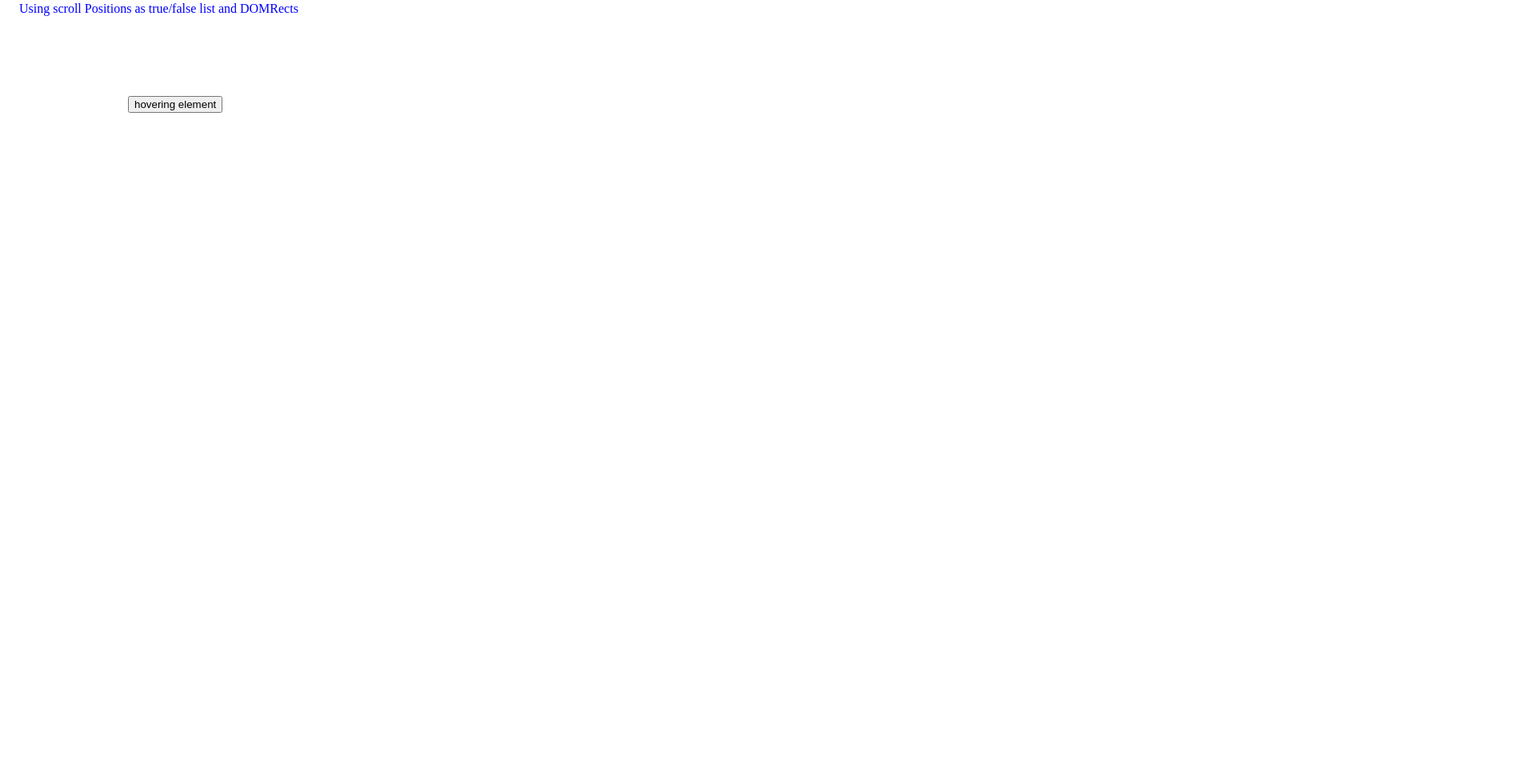
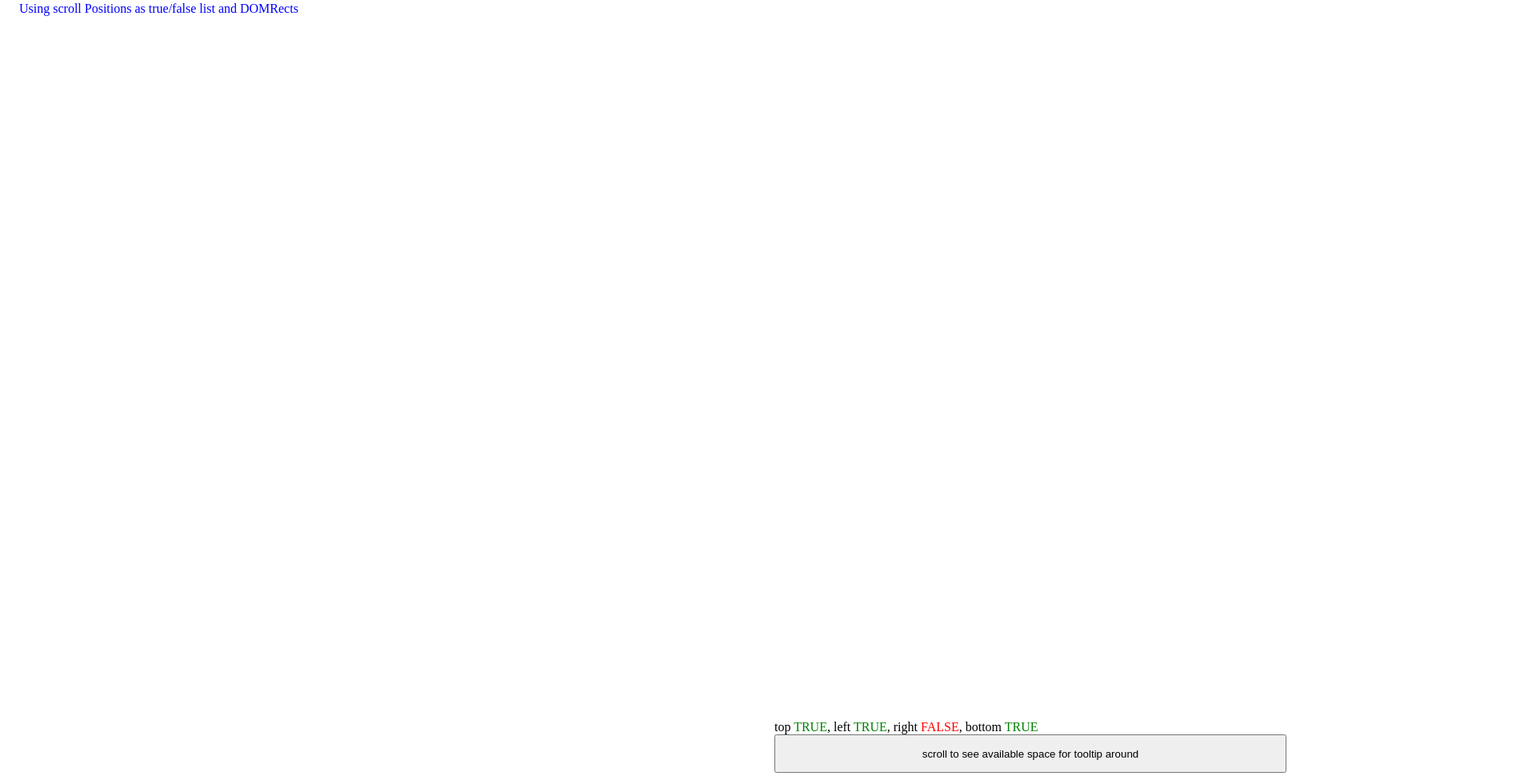
Before and after one commit to mbanem/tooltip-app, a SvelteKit app: page /around in a window 1280 px wide. Shown: the part 40-1020 px from the top of the page at 80% size, 1920 px wide, since content can reach past the window. Built offline with nearby package versions, Linux system fonts and the light colour scheme.

Commit message:
the around page is fixed

```diff
--- a/src/lib/components/Tooltip.svelte
+++ b/src/lib/components/Tooltip.svelte
@@ -70,7 +70,7 @@
     tooltipPanel?: Snippet<[...any[]]> | null;
     panelArgs?: TPanelArgs; // arguments to forward
     children?: Snippet;
-    preferredPos?: string;
+    preferredPosition?: string;
     toolbarHeight?: number;
     top?: string;
     left?: string;
@@ -85,7 +85,7 @@
     tooltipPanel,
     panelArgs, // arguments to forward
     children,
-    preferredPos = 'top,left,right,bottom',
+    preferredPosition = 'top,left,right,bottom',
     toolbarHeight = 0,
     top = '0',
     left = '0',
@@ -95,7 +95,7 @@
   console.log('panelArgs', panelArgs);
   // console.log('captionCSS', captionCSS);
   // Need to define variables as the setTooltipPos function adjusted them
-  // to position properly based on preferredPos settings and available
+  // to position properly based on preferredPosition settings and available
   // space around the hovering elements
   let translateX = $state<string>('');
   let translateY = $state<string>('');
--- a/src/routes/around/+page.svelte
+++ b/src/routes/around/+page.svelte
@@ -1,5 +1,13 @@
 <script lang="ts">
   import { onMount } from 'svelte';
+  // import { scrollToPosition } from '$lib/utils/helpers';
+  import { afterNavigate } from '$app/navigation';
+
+  const scrollToPosition = (top: number, left: number) => {
+    afterNavigate(() => {
+      window.scroll({ top, left, behavior: 'smooth' });
+    });
+  };
   type Positions = {
     top: boolean;
     left: boolean;
@@ -11,12 +19,13 @@
   let spaceBottom = $state(0);
   let spaceLeft = $state(0);
   let spaceRight = $state(0);
+  let okPos = $state<string>('');
 
   const hoverRect = () => {
     return hoveringElement?.getBoundingClientRect() as DOMRect;
   };
   let hr = $derived(hoverRect());
-  console.log('hoverRect', hr, 'tooltipRect');
+  // console.log('hoverRect', hr, 'tooltipRect');
   function availablePositions(
     hoveringElement: HTMLElement,
     tooltipWidth: number = 140,
@@ -54,17 +63,25 @@
     };
   }
   const showTooltip = () => {
-    console.log(
-      'hoveringRect',
-      hoveringElement?.getBoundingClientRect() as DOMRect,
-    );
-    const { top, left, right, bottom } = availablePositions(
-      hoveringElement as HTMLElement,
-    );
-    console.log(top, left, right, bottom);
+    // console.log(
+    //   'hoveringRect',
+    //   hoveringElement?.getBoundingClientRect() as DOMRect,
+    // );
+    // okPos = availablePositions(hoveringElement as HTMLElement);
+    console.log(okPos);
   };
+
   onMount(() => {
-    console.log(hoveringElement);
+    scrollToPosition(450, 100);
+    // console.log(hoveringElement);
+    // okPos = availablePositions(hoveringElement as HTMLElement);
+    const color = (b: boolean) => {
+      return `<span style="color:${b ? 'green' : 'red'}">${String(b).toUpperCase()}</span>`;
+    };
+    addEventListener('scroll', (event) => {
+      const ap = availablePositions(hoveringElement as HTMLElement);
+      okPos = `top ${color(ap.top)}, left ${color(ap.left)}, right ${color(ap.right)}, bottom ${color(ap.bottom)}`;
+    });
   });
 </script>
 
@@ -78,15 +95,18 @@
   hoverRect.right, {hr.right}
   hoverRect.bottom {hr.bottom}
 </p> -->
-<button onmouseenter={showTooltip} bind:this={hoveringElement}
-  >hovering element</button
+<div
+  style="display:flex;flex-direction:column;width:40rem;margin:55rem 70rem 0 60rem;"
 >
-<div style="margin:60rem 80rem;">making view</div>
+  <div style="user-select:none;">{@html okPos}</div>
+  <button
+    onmouseenter={showTooltip}
+    bind:this={hoveringElement}
+    style="height:3rem;"
+    >scroll to see available space for tooltip around</button
+  >
+</div>
+<div style="margin:120rem 250rem 140rem 160rem !important;">making view</div>
 
 <style>
-  button {
-    position: absolute;
-    top: 10rem;
-    left: 10rem;
-  }
 </style>
--- a/src/routes/tt/+page.svelte
+++ b/src/routes/tt/+page.svelte
@@ -20,7 +20,7 @@
   </div>
 {/snippet}
 
-<Tooltip {tooltipPanel} preferredPos={preferredPositions}>
+<Tooltip {tooltipPanel} preferredPosition={preferredPositions}>
   <button id="x" onclick={printReport}>Print Report</button>
 </Tooltip>
 <p style="color:red;margin-left:1rem;">top position clips the tooltip</p>
```
Also changed, not shown: src/lib/components/CRTooltip.svelte (+9 -9 lines), src/routes/grok/+page.svelte (+0 -8 lines), src/routes/tooltip/+page.svelte (+5 -5 lines), src/routes/tt-with-args/+page.svelte (+8 -9 lines), 1 other file (tests, documents, lock files or other folders).
